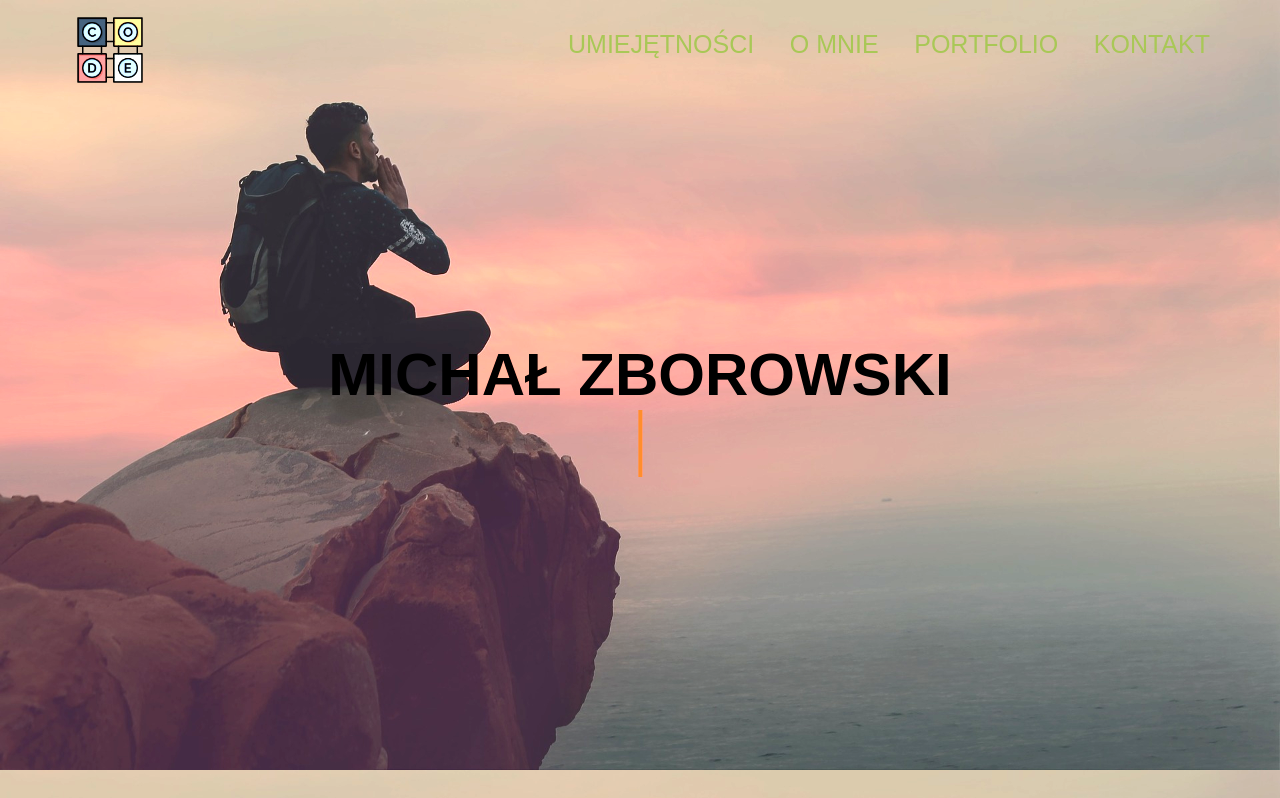
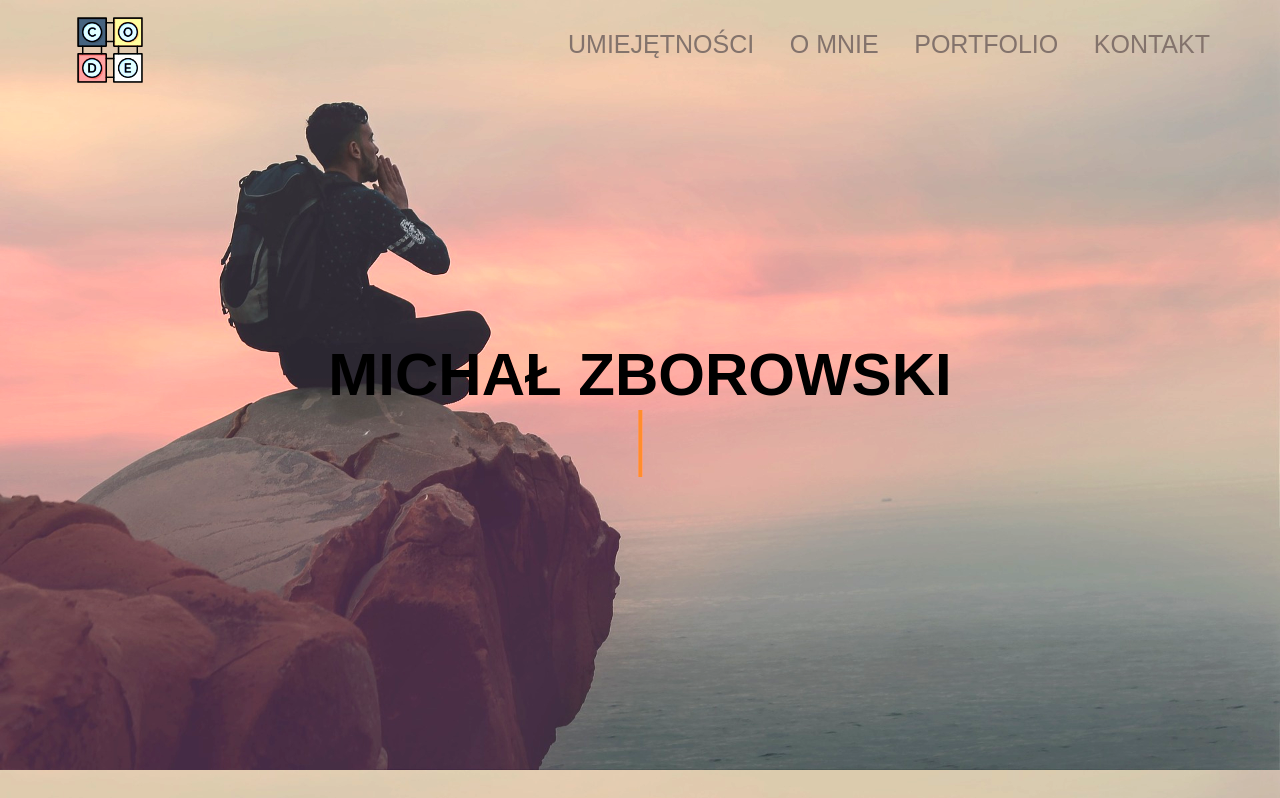
Before and after one commit to zborowskidesign/PortfolioProjects.github.io, a plain HTML site: page index.html in a window 1280 px wide. Shown: the top 798 px of the page. Drawn offline with nearby package versions, Linux system fonts and the light colour scheme.

Commit message:
Update index.html

```diff
--- a/index.html
+++ b/index.html
@@ -171,7 +171,7 @@
   .navigation li a:link,
   .navigation li a:visited
   {
-     color:rgb(125, 148, 64);
+     color:#615550;
      text-decoration: none;
      text-transform: uppercase;
      font-size: 25px;
```
